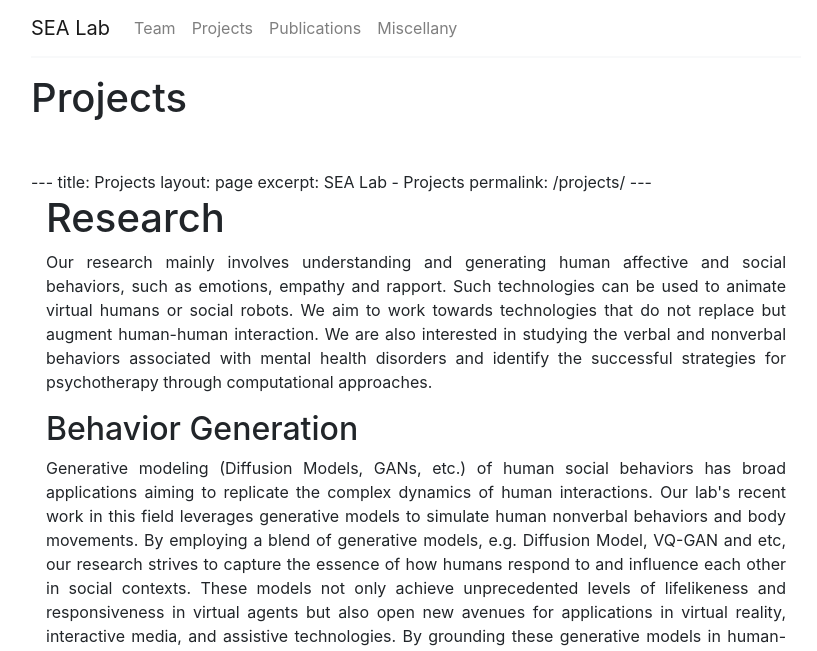
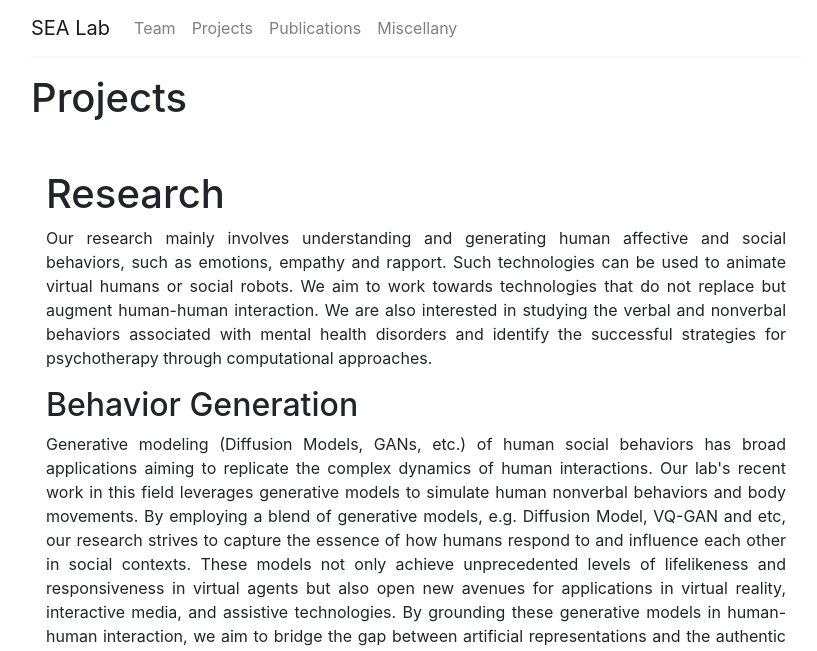
Before and after one commit to lermanlab/lermanlab.github.io, a Jekyll site: the page built from _pages/projects.html, in a window 1280 px wide. Shown: the top 651 px of the page, without its empty margins (224-1041 px from the left). Built offline with Jekyll 4.4.1, drawn with Linux system fonts in a browser that asks for light colours.

Commit message:
Update projects.html

```diff
--- a/_pages/projects.html
+++ b/_pages/projects.html
@@ -2,13 +2,6 @@
 title: Projects
 layout: page
 excerpt: SEA Lab -- Projects.
-permalink: /projects/
----
-
----
-title: Projects
-layout: page
-excerpt: SEA Lab - Projects
 permalink: /projects/
 ---
 
```
